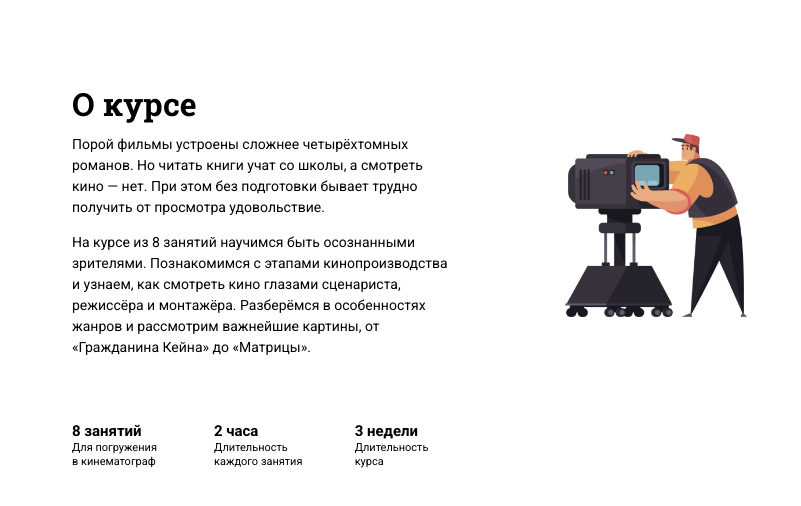
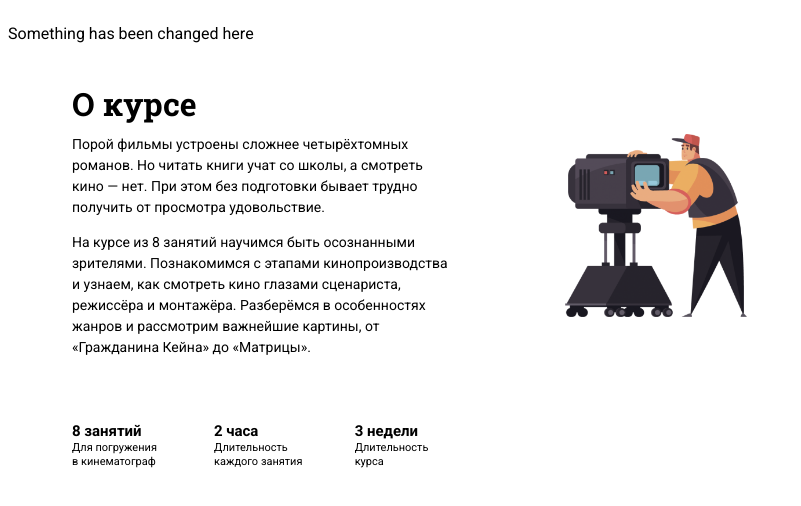
Before and after one commit to vahabvahabzada/algoritmika, a plain HTML site: page index.html in a window 1280 px wide. Shown: the whole page, without its empty margins (0-801 px from the left). Drawn offline with Linux system fonts and the light colour scheme.

Commit message:
changing something

```diff
--- a/index.html
+++ b/index.html
@@ -41,6 +41,7 @@
          <p class="p3">Длительность курса</p>
         <!--</div>-->
         <img class="lastpic" src="photo 1.png" alt="photo 1">
+        <p>Something has been changed here</p>
     </div>
     </div>
 </body>
```
